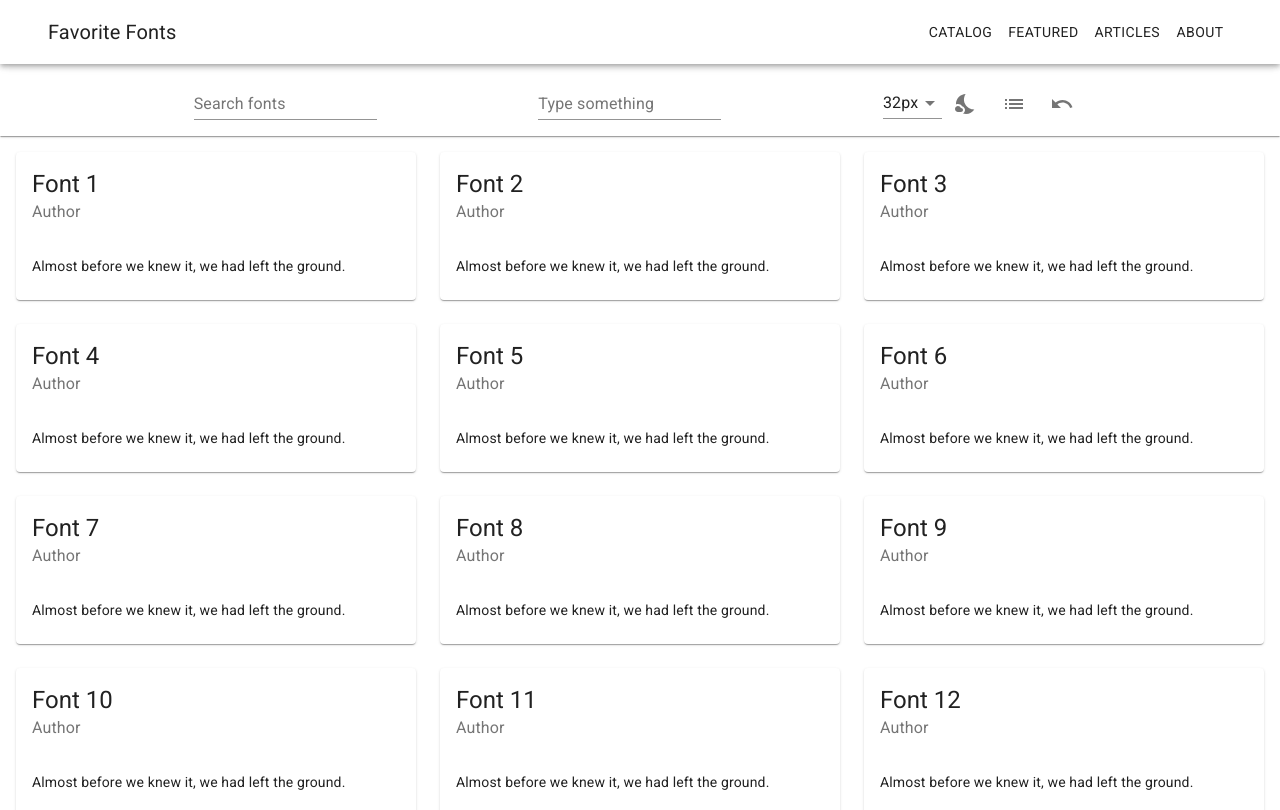
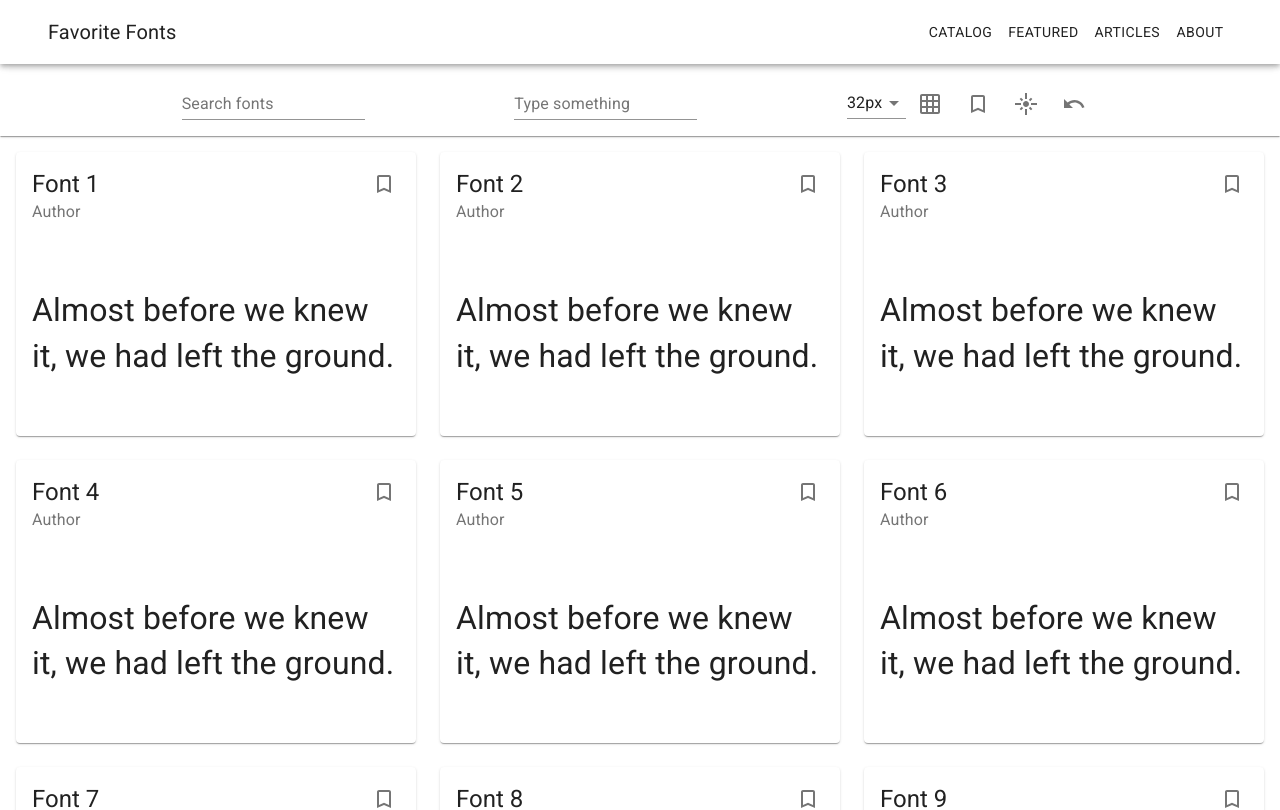
Before and after one commit to alekseyvlivanov/favorite-fonts, a React (Create React App) app: page / in a window 1280 px wide. Shown: the top 810 px of the page. Built offline with nearby package versions, Linux system fonts and the light colour scheme.

Commit message:
feat: add light/dark, grid/list and other handlers

```diff
--- a/src/components/App.js
+++ b/src/components/App.js
@@ -1,9 +1,11 @@
-import Box from '@material-ui/core/Box';
-import CssBaseline from '@material-ui/core/CssBaseline';
-import Fab from '@material-ui/core/Fab';
-import Tooltip from '@material-ui/core/Tooltip';
-import makeStyles from '@material-ui/core/styles/makeStyles';
-import ArrowUpward from '@material-ui/icons/ArrowUpward';
+import { useState } from 'react';
+import { Box, CssBaseline, Fab, Tooltip } from '@material-ui/core';
+import {
+  createMuiTheme,
+  makeStyles,
+  ThemeProvider,
+} from '@material-ui/core/styles';
+import { ArrowUpward } from '@material-ui/icons';
 
 import AppFooter from './AppFooter';
 import AppHeader from './AppHeader';
@@ -13,6 +15,18 @@ import BackToTop from './BackToTop';
 const fonts = new Array(47)
   .fill()
   .map((_, idx) => ({ name: `Font ${idx + 1}` }));
+
+const lightTheme = createMuiTheme({
+  palette: {
+    type: 'light',
+  },
+});
+
+const darkTheme = createMuiTheme({
+  palette: {
+    type: 'dark',
+  },
+});
 
 const useStyles = makeStyles((theme) => ({
   fab: {
@@ -25,19 +39,21 @@ const useStyles = makeStyles((theme) => ({
 function App() {
   const classes = useStyles();
 
+  const [theme, setTheme] = useState('light');
+
   return (
-    <>
+    <ThemeProvider theme={theme === 'light' ? lightTheme : darkTheme}>
       <CssBaseline />
       <Box display="flex" flexDirection="column" minHeight="100vh">
         <AppHeader />
-        <AppMain fonts={fonts} />
+        <AppMain fonts={fonts} theme={theme} setTheme={setTheme} />
         <AppFooter />
         <BackToTop>
           <Tooltip title="Back to top">
             <Fab
               aria-label="back to top"
               className={classes.fab}
-              color="inherit"
+              color="default"
               size="medium"
             >
               <ArrowUpward />
@@ -45,7 +61,7 @@ function App() {
           </Tooltip>
         </BackToTop>
       </Box>
-    </>
+    </ThemeProvider>
   );
 }
 
--- a/src/components/AppFooter.js
+++ b/src/components/AppFooter.js
@@ -1,6 +1,5 @@
-import Button from '@material-ui/core/Button';
-import Paper from '@material-ui/core/Paper';
-import makeStyles from '@material-ui/core/styles/makeStyles';
+import { Button, Paper } from '@material-ui/core';
+import { makeStyles } from '@material-ui/core/styles';
 import GitHubIcon from '@material-ui/icons/GitHub';
 
 const useStyles = makeStyles((theme) => ({
--- a/src/components/AppHeader.js
+++ b/src/components/AppHeader.js
@@ -1,11 +1,13 @@
-import AppBar from '@material-ui/core/AppBar';
-import Button from '@material-ui/core/Button';
-import Container from '@material-ui/core/Container';
-import Hidden from '@material-ui/core/Hidden';
-import List from '@material-ui/core/List';
-import Toolbar from '@material-ui/core/Toolbar';
-import Typography from '@material-ui/core/Typography';
-import makeStyles from '@material-ui/core/styles/makeStyles';
+import {
+  AppBar,
+  Button,
+  Container,
+  Hidden,
+  List,
+  Toolbar,
+  Typography,
+} from '@material-ui/core';
+import { makeStyles } from '@material-ui/core/styles';
 
 import SideDrawer from './SideDrawer';
 
@@ -34,7 +36,9 @@ function AppHeader() {
     <AppBar color="inherit" component="header" position="static">
       <Toolbar>
         <Container className={classes.container}>
-          <Typography variant="h6">Favorite&nbsp;Fonts</Typography>
+          <Typography component="h1" variant="h6">
+            Favorite&nbsp;Fonts
+          </Typography>
           <Hidden xsDown>
             <List aria-labelledby="main nav" component="nav">
               {navLinks.map(({ title, path }) => (
--- a/src/components/AppMain.js
+++ b/src/components/AppMain.js
@@ -1,5 +1,6 @@
-import Paper from '@material-ui/core/Paper';
-import makeStyles from '@material-ui/core/styles/makeStyles';
+import { useState } from 'react';
+import { Paper } from '@material-ui/core';
+import { makeStyles } from '@material-ui/core/styles';
 
 import Cards from './Cards';
 import Control from './Control';
@@ -12,13 +13,34 @@ const useStyles = makeStyles((theme) => ({
   },
 }));
 
-function AppMain({ fonts }) {
+function AppMain({ fonts, theme, setTheme }) {
   const classes = useStyles();
+
+  const [fontName, setFontName] = useState('');
+  const [fontText, setFontText] = useState('');
+  const [fontSize, setFontSize] = useState(32);
+  const [listMode, setListMode] = useState(false);
+  const [favoritesMode, setFavoritestMode] = useState(false);
 
   return (
     <Paper className={classes.main} component="main" square>
-      <Control />
-      <Cards fonts={fonts} />
+      <Control
+        options={{
+          fontName,
+          setFontName,
+          fontText,
+          setFontText,
+          fontSize,
+          setFontSize,
+          listMode,
+          setListMode,
+          favoritesMode,
+          setFavoritestMode,
+          theme,
+          setTheme,
+        }}
+      />
+      <Cards fonts={fonts} options={{ fontText, fontSize, listMode }} />
     </Paper>
   );
 }
--- a/src/components/BackToTop.js
+++ b/src/components/BackToTop.js
@@ -1,6 +1,5 @@
-import useScrollTrigger from '@material-ui/core/useScrollTrigger';
-import Zoom from '@material-ui/core/Zoom';
-import makeStyles from '@material-ui/core/styles/makeStyles';
+import { useScrollTrigger, Zoom } from '@material-ui/core';
+import { makeStyles } from '@material-ui/core/styles';
 
 const useStyles = makeStyles((theme) => ({
   div: {
--- a/src/components/Cards.js
+++ b/src/components/Cards.js
@@ -1,6 +1,5 @@
-import Container from '@material-ui/core/Container';
-import Grid from '@material-ui/core/Grid';
-import makeStyles from '@material-ui/core/styles/makeStyles';
+import { Container, Grid } from '@material-ui/core';
+import { makeStyles } from '@material-ui/core/styles';
 
 import FontCard from './FontCard';
 
@@ -10,15 +9,24 @@ const useStyles = makeStyles((theme) => ({
   },
 }));
 
-function Cards({ fonts }) {
+function Cards({ fonts, options: { fontText, fontSize, listMode } }) {
   const classes = useStyles();
+
+  const textValue =
+    fontText.trim() === ''
+      ? 'Almost before we knew it, we had left the ground.'
+      : fontText.trim();
+
+  const smValue = listMode ? 12 : 6;
+  const lgValue = listMode ? 12 : 4;
+  const xlValue = listMode ? 12 : 3;
 
   return (
     <Container className={classes.container}>
       <Grid container spacing={3}>
         {fonts.map(({ name }) => (
-          <Grid item key={name} xs={12} sm={6} lg={4} xl={3}>
-            <FontCard name={name} />
+          <Grid item key={name} xs={12} sm={smValue} lg={lgValue} xl={xlValue}>
+            <FontCard name={name} textValue={textValue} fontSize={fontSize} />
           </Grid>
         ))}
       </Grid>
--- a/src/components/Control.js
+++ b/src/components/Control.js
@@ -1,14 +1,18 @@
-import Container from '@material-ui/core/Container';
-import IconButton from '@material-ui/core/IconButton';
-import List from '@material-ui/core/List';
-import MenuItem from '@material-ui/core/MenuItem';
-import Paper from '@material-ui/core/Paper';
-import Select from '@material-ui/core/Select';
-import TextField from '@material-ui/core/TextField';
-import Tooltip from '@material-ui/core/Tooltip';
-import makeStyles from '@material-ui/core/styles/makeStyles';
-// import FlareIcon from '@material-ui/icons/Flare';
-// import GridOnIcon from '@material-ui/icons/GridOn';
+import {
+  Container,
+  IconButton,
+  List,
+  MenuItem,
+  Paper,
+  Select,
+  TextField,
+  Tooltip,
+} from '@material-ui/core';
+import { makeStyles } from '@material-ui/core/styles';
+import BookmarkBorderIcon from '@material-ui/icons/BookmarkBorder';
+import BookmarkIcon from '@material-ui/icons/Bookmark';
+import FlareIcon from '@material-ui/icons/Flare';
+import GridOnIcon from '@material-ui/icons/GridOn';
 import ListIcon from '@material-ui/icons/List';
 import NightsStayIcon from '@material-ui/icons/NightsStay';
 import UndoIcon from '@material-ui/icons/Undo';
@@ -20,6 +24,7 @@ const useStyles = makeStyles((theme) => ({
     flexWrap: 'wrap',
   },
   form: {
+    zIndex: 10,
     position: 'sticky',
     top: 0,
     paddingTop: theme.spacing(1),
@@ -32,35 +37,87 @@ const useStyles = makeStyles((theme) => ({
   },
 }));
 
-function Control() {
+function Control({
+  options: {
+    fontName,
+    setFontName,
+    fontText,
+    setFontText,
+    fontSize,
+    setFontSize,
+    listMode,
+    setListMode,
+    favoritesMode,
+    setFavoritestMode,
+    theme,
+    setTheme,
+  },
+}) {
   const classes = useStyles();
+
+  const darkTheme = theme === 'dark';
 
   return (
     <Paper className={classes.form} component="form" square>
       <Container className={classes.container}>
-        <TextField className={classes.textField} label="Search fonts" />
-        <TextField className={classes.textField} label="Type something" />
+        <TextField
+          className={classes.textField}
+          label="Search fonts"
+          value={fontName}
+          onChange={(e) => setFontName(e.target.value)}
+        />
+        <TextField
+          className={classes.textField}
+          label="Type something"
+          value={fontText}
+          onChange={(e) => setFontText(e.target.value)}
+        />
         <List>
-          <Select defaultValue={32} labelId="font-size-label">
+          <Select
+            value={fontSize}
+            onChange={(e) => setFontSize(e.target.value)}
+          >
             <MenuItem value={20}>20px</MenuItem>
             <MenuItem value={24}>24px</MenuItem>
             <MenuItem value={32}>32px</MenuItem>
             <MenuItem value={40}>40px</MenuItem>
           </Select>
-          <Tooltip title="Toggle light/dark theme">
-            <IconButton aria-label="light/dark">
-              {/* <FlareIcon /> */}
-              <NightsStayIcon />
+          <Tooltip title="Toggle grid/list mode">
+            <IconButton
+              aria-label="grid/list"
+              onClick={() => setListMode(!listMode)}
+            >
+              {listMode ? <ListIcon /> : <GridOnIcon />}
             </IconButton>
           </Tooltip>
-          <Tooltip title="Toggle grid/list mode">
-            <IconButton aria-label="grid/list">
-              <ListIcon />
-              {/* <GridOnIcon /> */}
+          <Tooltip title="Show all/favorites fonts">
+            <IconButton
+              aria-label="all/favorites"
+              onClick={() => setFavoritestMode(!favoritesMode)}
+            >
+              {favoritesMode ? <BookmarkIcon /> : <BookmarkBorderIcon />}
+            </IconButton>
+          </Tooltip>
+          <Tooltip title="Toggle light/dark theme">
+            <IconButton
+              aria-label="light/dark"
+              onClick={() => setTheme(darkTheme ? 'light' : 'dark')}
+            >
+              {darkTheme ? <NightsStayIcon /> : <FlareIcon />}
             </IconButton>
           </Tooltip>
           <Tooltip title="Reset settings">
-            <IconButton aria-label="reset settings">
+            <IconButton
+              aria-label="reset settings"
+              onClick={() => {
+                setFontName('');
+                setFontText('');
+                setFontSize(32);
+                setListMode(false);
+                setFavoritestMode(false);
+                setTheme('light');
+              }}
+            >
               <UndoIcon />
             </IconButton>
           </Tooltip>
--- a/src/components/FontCard.js
+++ b/src/components/FontCard.js
@@ -1,13 +1,21 @@
-import Card from '@material-ui/core/Card';
-import CardContent from '@material-ui/core/CardContent';
-import CardHeader from '@material-ui/core/CardHeader';
+import { Card, CardContent, CardHeader, IconButton } from '@material-ui/core';
+import BookmarkBorderIcon from '@material-ui/icons/BookmarkBorder';
+// import BookmarkIcon from '@material-ui/icons/Bookmark';
 
-function FontCard({ name }) {
+function FontCard({ name, textValue, fontSize }) {
   return (
     <Card>
-      <CardHeader title={name} subheader="Author" />
+      <CardHeader
+        action={
+          <IconButton aria-label="add to favorites">
+            <BookmarkBorderIcon />
+          </IconButton>
+        }
+        title={name}
+        subheader="Author"
+      />
       <CardContent>
-        Almost before we knew it, we had left the ground.
+        <p style={{ fontSize: fontSize }}>{textValue}</p>
       </CardContent>
     </Card>
   );
```
Also changed, not shown: src/components/SideDrawer.js (+3 -7 lines).
